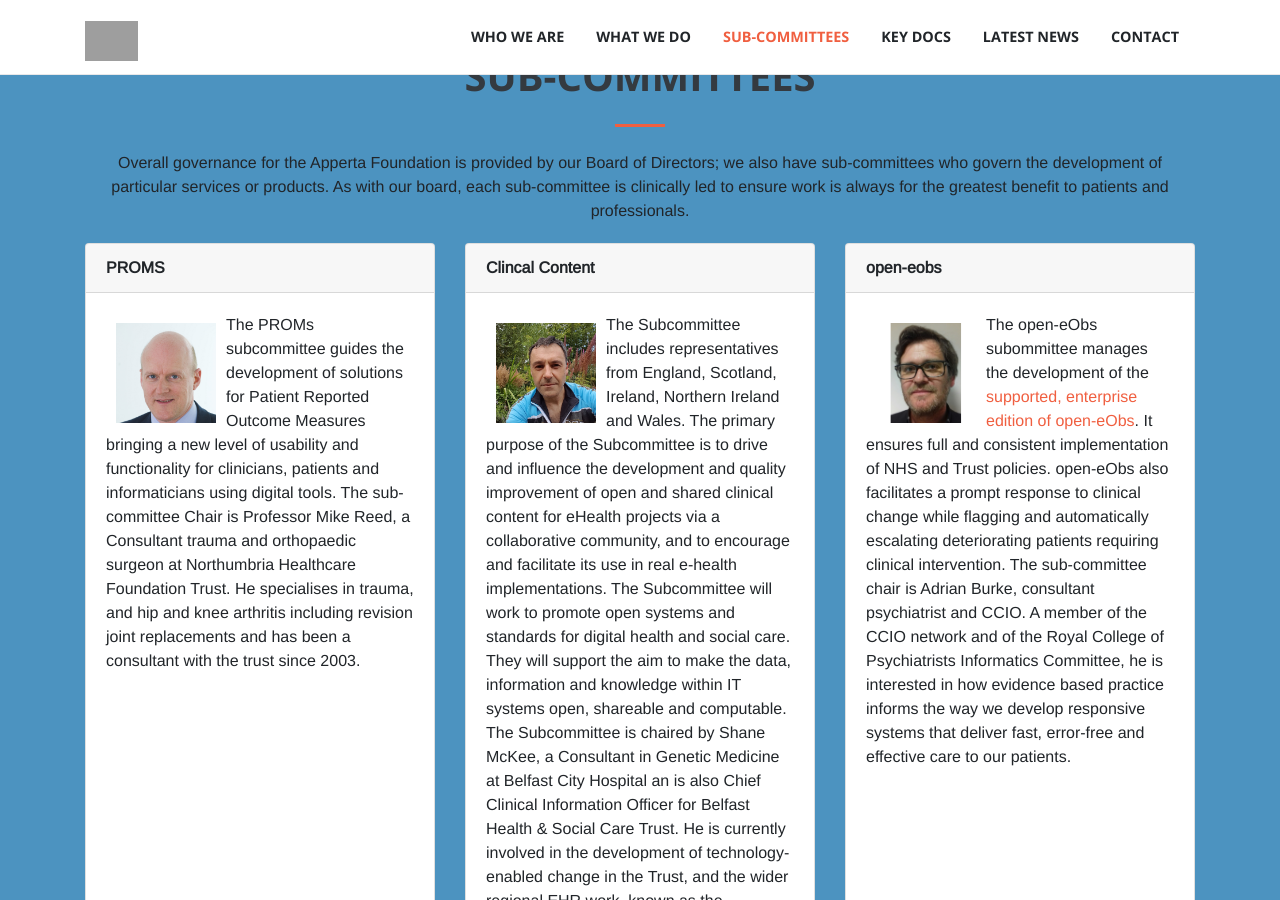
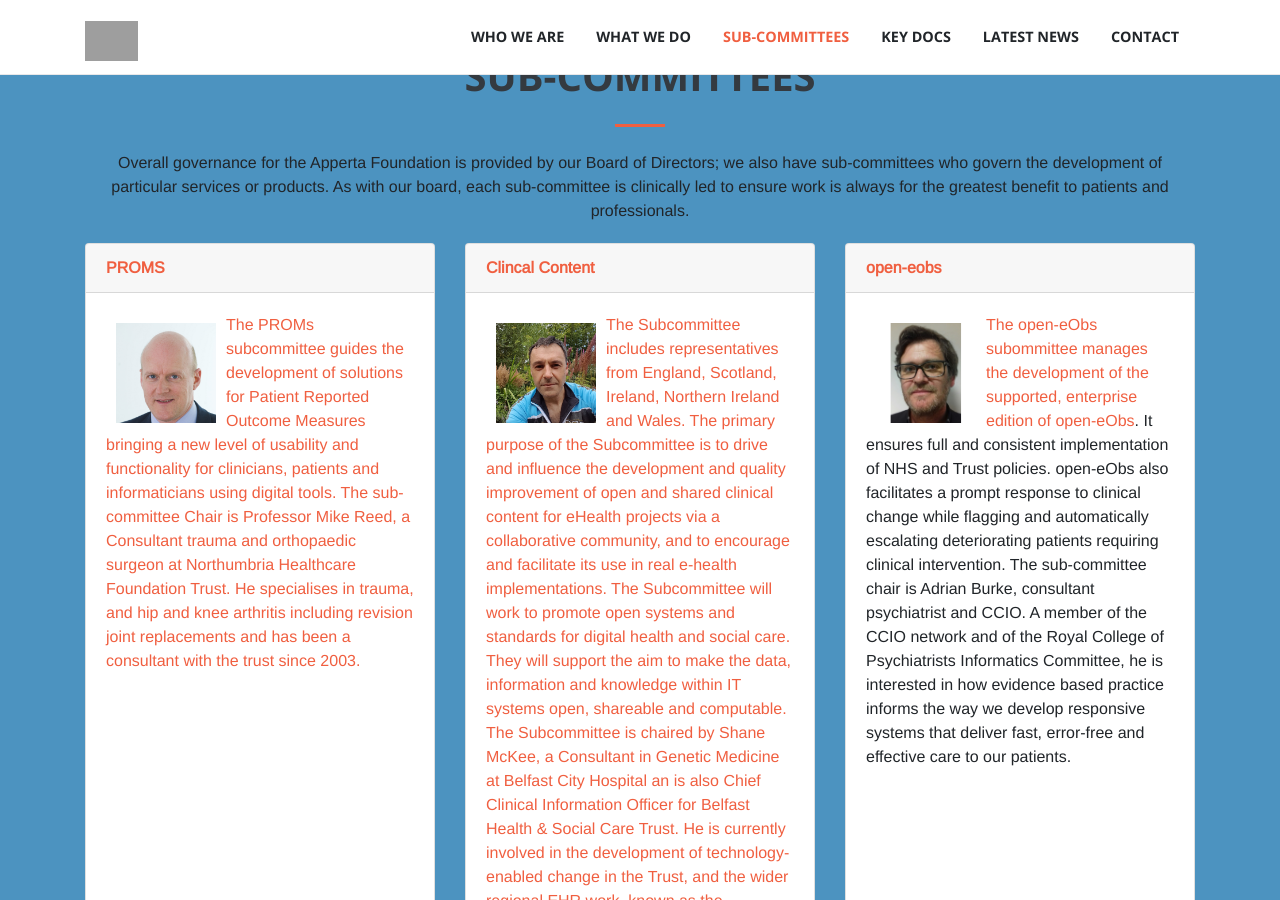
Before and after one commit to AppertaFoundation/apperta.org, a Jekyll site: the page built from index.html, in a window 1280 px wide and 900 px high, scrolled down 4225 px. Built offline with Jekyll 4.4.1, drawn with Linux system fonts in a browser that asks for light colours; nearby versions of some CDN libraries; some web fonts are replaced; grey boxes are pictures that could not be loaded.

Commit message:
Link updates

```diff
--- a/index.html
+++ b/index.html
@@ -162,13 +162,13 @@
   {% for subcommittee in site.subcommittees limit:3 offset:offset %}
 
             <div class="col-sm-4">
-               <div class="card" style="height: 100%;">
+               <a href="{{ subcommittee.link }}"><div class="card" style="height: 100%;">
                 <div class="card-header"><strong>{{ subcommittee.name }}</strong></div>
                 <div class="card-body">
                   <img class="pull-left" src="{{ subcommittee.photo }}" style="height:100px; width:100px; margin:10px" alt="Card image cap">
                 <p class="card-text">{{ subcommittee.text }}</p>
                 </div>
-                </div>
+                </div></a>
               </div>
   {% endfor %}
 
```
Also changed, not shown: _subcommittees/clinical-content.md (+1 -0 lines).
